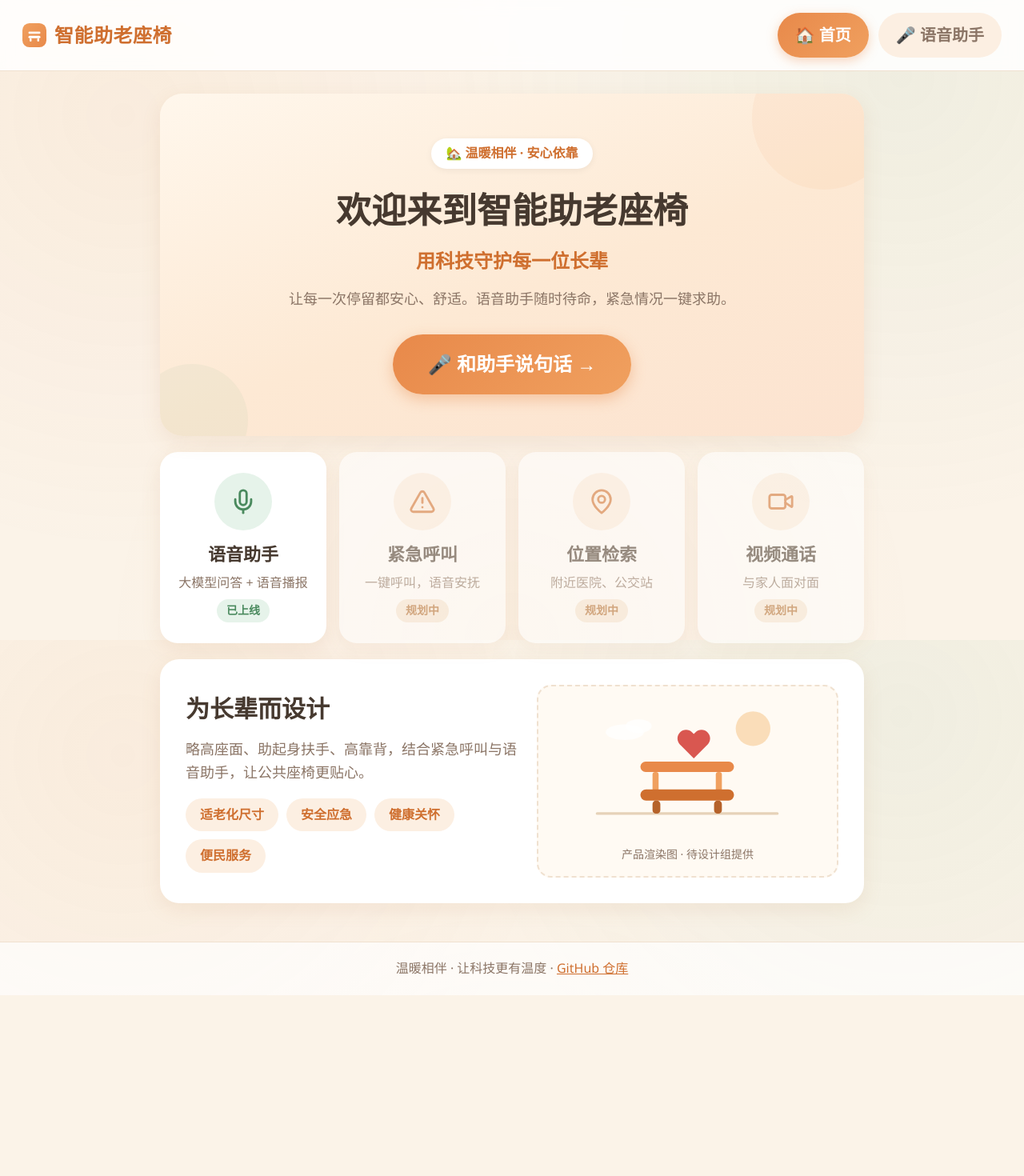
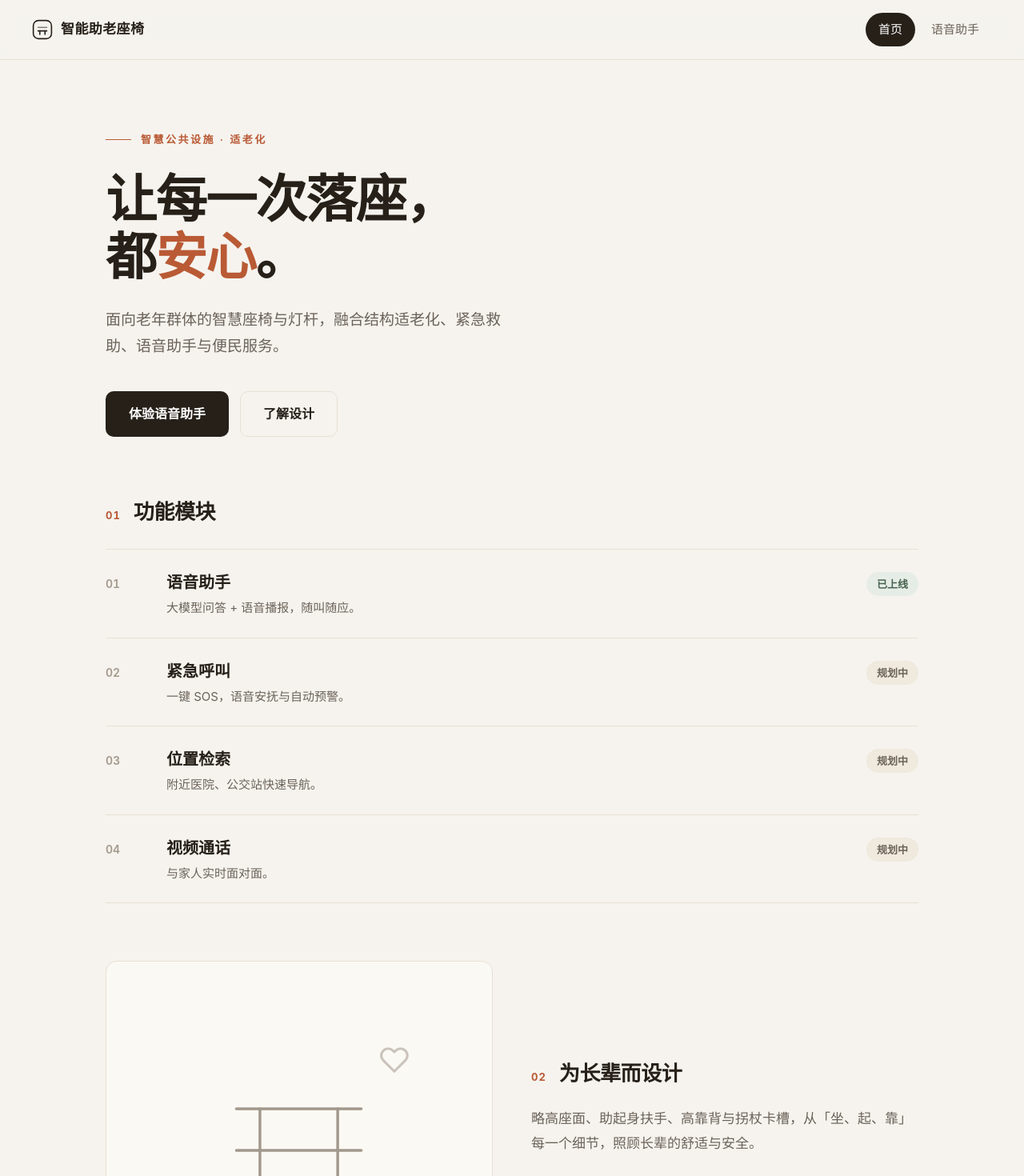
Before and after one commit to ELEVEN-323/smart-bench, a React (Vite) app: page / in a window 1280 px wide. Shown: the top 1470 px of the page at 80% size. Before the commit the page ends 1244 px from the top, so only its background shows below. Built offline with nearby package versions, Linux system fonts and the light colour scheme.

Commit message:
style: redesign with restrained editorial layout, flat palette and line art

```diff
--- a/src/App.tsx
+++ b/src/App.tsx
@@ -8,15 +8,15 @@ export default function App() {
     <div className="app">
       <header className="topbar">
         <div className="brand">
-          <Logo size={30} />
+          <Logo size={26} />
           <span>智能助老座椅</span>
         </div>
         <nav className="nav">
           <NavLink to="/" end className={({ isActive }) => (isActive ? 'nav-link active' : 'nav-link')}>
-            🏠 首页
+            首页
           </NavLink>
           <NavLink to="/assistant" className={({ isActive }) => (isActive ? 'nav-link active' : 'nav-link')}>
-            🎤 语音助手
+            语音助手
           </NavLink>
         </nav>
       </header>
@@ -27,9 +27,9 @@ export default function App() {
         </Routes>
       </main>
       <footer className="footer">
-        温暖相伴 · 让科技更有温度 ·{' '}
+        智能助老座椅 · 智慧公共设施 ·{' '}
         <a href="https://github.com/ELEVEN-323/smart-bench" target="_blank" rel="noreferrer">
-          GitHub 仓库
+          GitHub
         </a>
       </footer>
     </div>
--- a/src/components/BenchArt.tsx
+++ b/src/components/BenchArt.tsx
@@ -1,31 +1,35 @@
-/** 座椅插画（占位用，设计组渲染图到位后替换为真实图片） */
+/** 座椅线稿（单色、细线、克制）——占位用，渲染图到位后替换为真实图片 */
 export default function BenchArt() {
   return (
-    <svg viewBox="0 0 240 160" fill="none" aria-hidden="true" className="bench-art">
-      {/* 太阳 */}
-      <circle cx="196" cy="34" r="20" fill="#f6c68a" opacity="0.55" />
-      {/* 云朵 */}
-      <ellipse cx="48" cy="38" rx="22" ry="9" fill="#ffffff" opacity="0.75" />
-      <ellipse cx="64" cy="31" rx="15" ry="8" fill="#ffffff" opacity="0.75" />
-      {/* 爱心 */}
-      <g transform="translate(106, 30) scale(1.8)">
+    <svg
+      viewBox="0 0 200 140"
+      fill="none"
+      stroke="currentColor"
+      strokeWidth="2"
+      strokeLinecap="round"
+      strokeLinejoin="round"
+      aria-hidden="true"
+      className="bench-art"
+    >
+      {/* 靠背 */}
+      <path d="M55 72h90" />
+      {/* 靠背竖撑 */}
+      <path d="M72 72v30" />
+      <path d="M128 72v30" />
+      {/* 座面 */}
+      <path d="M55 102h90" />
+      {/* 椅腿 */}
+      <path d="M72 102v22" />
+      <path d="M128 102v22" />
+      {/* 地面 */}
+      <path d="M40 128h120" opacity="0.35" />
+      {/* 心形线稿 */}
+      <g transform="translate(158, 26) scale(0.9)">
         <path
           d="M20.84 4.61a5.5 5.5 0 0 0-7.78 0L12 5.67l-1.06-1.06a5.5 5.5 0 0 0-7.78 7.78l1.06 1.06L12 21.23l7.78-7.78 1.06-1.06a5.5 5.5 0 0 0 0-7.78z"
-          fill="#d95750"
+          opacity="0.55"
         />
       </g>
-      {/* 地面 */}
-      <line x1="16" y1="132" x2="224" y2="132" stroke="#e6d2b8" strokeWidth="3" strokeLinecap="round" />
-      {/* 靠背 */}
-      <rect x="66" y="72" width="108" height="12" rx="6" fill="#e8894a" />
-      {/* 靠背竖条 */}
-      <rect x="80" y="84" width="7" height="26" rx="3" fill="#f0a05f" />
-      <rect x="153" y="84" width="7" height="26" rx="3" fill="#f0a05f" />
-      {/* 座面 */}
-      <rect x="66" y="104" width="108" height="13" rx="6.5" fill="#cf6f2f" />
-      {/* 椅腿 */}
-      <rect x="80" y="117" width="9" height="15" rx="4" fill="#b5622a" />
-      <rect x="151" y="117" width="9" height="15" rx="4" fill="#b5622a" />
     </svg>
   )
 }
--- a/src/components/Logo.tsx
+++ b/src/components/Logo.tsx
@@ -1,21 +1,10 @@
-export default function Logo({ size = 34 }: { size?: number }) {
+export default function Logo({ size = 28 }: { size?: number }) {
   return (
     <svg width={size} height={size} viewBox="0 0 24 24" fill="none" aria-hidden="true">
-      <defs>
-        <linearGradient id="logoGradient" x1="0" y1="0" x2="24" y2="24" gradientUnits="userSpaceOnUse">
-          <stop stopColor="#f0a05f" />
-          <stop offset="1" stopColor="#e8894a" />
-        </linearGradient>
-      </defs>
-      {/* 圆角底 */}
-      <rect width="24" height="24" rx="7" fill="url(#logoGradient)" />
-      {/* 靠背 */}
-      <rect x="6" y="8.4" width="12" height="2.2" rx="1.1" fill="#fff" opacity="0.9" />
-      {/* 座面 */}
-      <rect x="6" y="12.6" width="12" height="2.4" rx="1.2" fill="#fff" />
-      {/* 椅腿 */}
-      <rect x="7.2" y="15" width="2" height="3.4" rx="1" fill="#fff" opacity="0.92" />
-      <rect x="14.8" y="15" width="2" height="3.4" rx="1" fill="#fff" opacity="0.92" />
+      <rect x="1.5" y="1.5" width="21" height="21" rx="6" stroke="#262019" strokeWidth="1.5" />
+      <path d="M7 13.5h10" stroke="#262019" strokeWidth="1.5" strokeLinecap="round" />
+      <path d="M7 9.5h10" stroke="#262019" strokeWidth="1.5" strokeLinecap="round" opacity="0.55" />
+      <path d="M9 13.5v4M15 13.5v4" stroke="#262019" strokeWidth="1.5" strokeLinecap="round" />
     </svg>
   )
 }
--- a/src/index.css
+++ b/src/index.css
@@ -1,17 +1,18 @@
 :root {
-  /* 温馨暖色主题 */
-  --color-bg: #fbf3e8;
-  --color-surface: #ffffff;
-  --color-primary: #e8894a;      /* 暖橙 */
-  --color-primary-dark: #cf6f2f;
-  --color-primary-light: #fcefe2;
-  --color-secondary: #6fae84;    /* 安心绿 */
-  --color-danger: #d95750;
-  --color-text: #46392f;         /* 暖棕 */
-  --color-text-light: #8b7566;
-  --color-border: #f0e1d0;
-  --radius: 20px;
-  --shadow: 0 8px 24px rgba(190, 135, 85, 0.12);
+  /* 克制的暖中性色 + 单一强调色 */
+  --bg: #f6f3ee;         /* 纸张暖白 */
+  --surface: #fffdf9;    /* 卡片白 */
+  --ink: #262019;        /* 深墨 */
+  --ink-2: #6b635a;      /* 次级 */
+  --ink-3: #a2988c;      /* 弱 */
+  --line: #e7e0d4;       /* 发丝线 */
+  --accent: #b95a35;     /* 陶土橙（唯一强调色） */
+  --accent-soft: #f3e3d8;
+  --green: #47624f;      /* 安心绿（仅状态） */
+  --green-soft: #e6ede6;
+  --radius: 14px;
+  --shadow: 0 1px 2px rgba(46, 34, 22, 0.04), 0 12px 32px rgba(46, 34, 22, 0.07);
+  --font-sans: 'Inter', 'PingFang SC', 'Microsoft YaHei', 'Segoe UI', system-ui, sans-serif;
 }
 
 * {
@@ -27,16 +28,13 @@ body,
 }
 
 body {
-  font-family: 'PingFang SC', 'Microsoft YaHei', 'Segoe UI', system-ui, sans-serif;
-  background:
-    radial-gradient(circle at 12% 18%, rgba(232, 137, 74, 0.07), transparent 42%),
-    radial-gradient(circle at 88% 12%, rgba(111, 174, 132, 0.08), transparent 42%),
-    radial-gradient(circle at 50% 100%, rgba(232, 137, 74, 0.05), transparent 50%),
-    var(--color-bg);
-  color: var(--color-text);
-  font-size: 18px;
-  line-height: 1.6;
+  font-family: var(--font-sans);
+  background: var(--bg);
+  color: var(--ink);
+  font-size: 17px;
+  line-height: 1.7;
   -webkit-font-smoothing: antialiased;
+  text-rendering: optimizeLegibility;
 }
 
 .app {
@@ -45,77 +43,77 @@ body {
   min-height: 100vh;
 }
 
-/* ===== 顶栏 ===== */
+/* ===== 顶栏：极简 + 发丝线 ===== */
 .topbar {
   display: flex;
   align-items: center;
   justify-content: space-between;
-  flex-wrap: wrap;
-  gap: 12px;
-  padding: 16px 28px;
-  background: rgba(255, 255, 255, 0.85);
-  backdrop-filter: blur(8px);
-  border-bottom: 1px solid var(--color-border);
+  gap: 16px;
+  padding: 16px 40px;
+  background: rgba(246, 243, 238, 0.9);
+  backdrop-filter: blur(10px);
+  border-bottom: 1px solid var(--line);
 }
 
 .brand {
   display: flex;
   align-items: center;
   gap: 10px;
-  font-size: 24px;
-  font-weight: 800;
-  color: var(--color-primary-dark);
-  letter-spacing: 0.5px;
+  font-size: 17px;
+  font-weight: 700;
+  letter-spacing: 0.4px;
+  color: var(--ink);
 }
 
 .nav {
   display: flex;
-  gap: 12px;
+  gap: 4px;
 }
 
 .nav-link {
-  display: inline-flex;
-  align-items: center;
-  padding: 12px 22px;
+  padding: 8px 16px;
   border-radius: 999px;
+  font-size: 15px;
+  font-weight: 500;
+  color: var(--ink-2);
   text-decoration: none;
-  font-size: 20px;
-  font-weight: 600;
-  color: var(--color-text-light);
-  background: var(--color-primary-light);
-  transition: all 0.2s;
+  transition: all 0.15s;
 }
 
 .nav-link:hover {
-  background: #f6dcc3;
-  transform: translateY(-1px);
+  color: var(--ink);
+  background: #ece7dc;
 }
 
 .nav-link.active {
-  background: linear-gradient(135deg, var(--color-primary), #f0a05f);
   color: #fff;
-  box-shadow: 0 4px 14px rgba(232, 137, 74, 0.35);
+  background: var(--ink);
 }
 
 /* ===== 内容区 ===== */
 .content {
   flex: 1;
   width: 100%;
-  max-width: 920px;
+  max-width: 1080px;
   margin: 0 auto;
-  padding: 28px 20px 48px;
+  padding: 56px 32px 88px;
 }
 
 /* ===== 页脚 ===== */
 .footer {
   text-align: center;
-  padding: 20px;
-  font-size: 16px;
-  color: var(--color-text-light);
-  border-top: 1px solid var(--color-border);
-  background: rgba(255, 255, 255, 0.7);
+  padding: 28px;
+  font-size: 13px;
+  letter-spacing: 0.3px;
+  color: var(--ink-3);
+  border-top: 1px solid var(--line);
 }
 
 .footer a {
-  color: var(--color-primary-dark);
+  color: var(--ink-2);
+  text-decoration: none;
 }
+
+.footer a:hover {
+  color: var(--ink);
+}
--- a/src/pages/Home.tsx
+++ b/src/pages/Home.tsx
@@ -1,72 +1,69 @@
 import { Link } from 'react-router-dom'
-import { MicIcon, AlertIcon, MapPinIcon, VideoIcon } from '../components/icons'
 import BenchArt from '../components/BenchArt'
 import './home.css'
+
+const FEATURES = [
+  { name: '语音助手', desc: '大模型问答 + 语音播报，随叫随应。', status: '已上线', done: true },
+  { name: '紧急呼叫', desc: '一键 SOS，语音安抚与自动预警。', status: '规划中' },
+  { name: '位置检索', desc: '附近医院、公交站快速导航。', status: '规划中' },
+  { name: '视频通话', desc: '与家人实时面对面。', status: '规划中' },
+]
 
 export default function Home() {
   return (
     <div className="home">
       <section className="hero">
-        <span className="hero-tag">🏡 温暖相伴 · 安心依靠</span>
-        <h1 className="hero-title">欢迎来到智能助老座椅</h1>
-        <p className="hero-sub">用科技守护每一位长辈</p>
-        <p className="hero-desc">
-          让每一次停留都安心、舒适。语音助手随时待命，紧急情况一键求助。
+        <span className="hero-kicker">智慧公共设施 · 适老化</span>
+        <h1 className="hero-title">
+          让每一次落座，
+          <br />
+          都<span className="accent">安心</span>。
+        </h1>
+        <p className="hero-sub">
+          面向老年群体的智慧座椅与灯杆，融合结构适老化、紧急救助、语音助手与便民服务。
         </p>
-        <Link to="/assistant" className="hero-btn">
-          🎤 和助手说句话 →
-        </Link>
+        <div className="hero-actions">
+          <Link to="/assistant" className="btn btn-primary">
+            体验语音助手
+          </Link>
+          <a href="#design" className="btn btn-ghost">
+            了解设计
+          </a>
+        </div>
       </section>
 
-      <section className="feature-grid">
-        <div className="feature-card done">
-          <div className="feature-icon">
-            <MicIcon size={34} color="#4a8a5e" />
-          </div>
-          <h3>语音助手</h3>
-          <p>大模型问答 + 语音播报</p>
-          <span className="feature-badge">已上线</span>
-        </div>
-        <div className="feature-card dim">
-          <div className="feature-icon">
-            <AlertIcon size={34} color="#cf6f2f" />
-          </div>
-          <h3>紧急呼叫</h3>
-          <p>一键呼叫，语音安抚</p>
-          <span className="feature-badge soon">规划中</span>
-        </div>
-        <div className="feature-card dim">
-          <div className="feature-icon">
-            <MapPinIcon size={34} color="#cf6f2f" />
-          </div>
-          <h3>位置检索</h3>
-          <p>附近医院、公交站</p>
-          <span className="feature-badge soon">规划中</span>
-        </div>
-        <div className="feature-card dim">
-          <div className="feature-icon">
-            <VideoIcon size={34} color="#cf6f2f" />
-          </div>
-          <h3>视频通话</h3>
-          <p>与家人面对面</p>
-          <span className="feature-badge soon">规划中</span>
+      <section className="spec" id="design">
+        <header className="sec-head">
+          <span className="sec-index">01</span>
+          <h2 className="sec-title">功能模块</h2>
+        </header>
+        <div className="spec-list">
+          {FEATURES.map((f, i) => (
+            <div key={f.name} className="spec-row">
+              <span className="spec-num">{String(i + 1).padStart(2, '0')}</span>
+              <div>
+                <h3 className="spec-name">{f.name}</h3>
+                <p className="spec-desc">{f.desc}</p>
+              </div>
+              <span className={`spec-status${f.done ? ' done' : ''}`}>{f.status}</span>
+            </div>
+          ))}
         </div>
       </section>
 
       <section className="showcase">
+        <div className="showcase-media">
+          <BenchArt />
+          <span className="showcase-label">产品渲染图 · 由设计组提供</span>
+        </div>
         <div className="showcase-text">
-          <h2>为长辈而设计</h2>
-          <p>略高座面、助起身扶手、高靠背，结合紧急呼叫与语音助手，让公共座椅更贴心。</p>
-          <ul className="showcase-tags">
-            <li>适老化尺寸</li>
-            <li>安全应急</li>
-            <li>健康关怀</li>
-            <li>便民服务</li>
-          </ul>
-        </div>
-        <div className="showcase-img">
-          <BenchArt />
-          <span className="showcase-note">产品渲染图 · 待设计组提供</span>
+          <header className="sec-head">
+            <span className="sec-index">02</span>
+            <h2 className="sec-title">为长辈而设计</h2>
+          </header>
+          <p>
+            略高座面、助起身扶手、高靠背与拐杖卡槽，从「坐、起、靠」每一个细节，照顾长辈的舒适与安全。
+          </p>
         </div>
       </section>
     </div>
--- a/src/pages/home.css
+++ b/src/pages/home.css
@@ -1,225 +1,216 @@
 .home {
   display: flex;
   flex-direction: column;
-  gap: 20px;
+  gap: 72px;
 }
 
-/* ===== 主视觉 ===== */
+/* ===== 编辑式主视觉 ===== */
 .hero {
-  position: relative;
-  overflow: hidden;
-  text-align: center;
-  padding: 56px 28px 52px;
-  border-radius: 28px;
-  background: linear-gradient(160deg, #fff7ec 0%, #fde9d4 55%, #fce3d0 100%);
-  box-shadow: var(--shadow);
+  max-width: 760px;
+  padding-top: 24px;
 }
 
-.hero::before,
-.hero::after {
-  content: '';
-  position: absolute;
-  border-radius: 50%;
-  opacity: 0.5;
+.hero-kicker {
+  display: inline-flex;
+  align-items: center;
+  gap: 12px;
+  font-size: 13px;
+  font-weight: 600;
+  letter-spacing: 2.5px;
+  color: var(--accent);
+  margin-bottom: 28px;
 }
 
-.hero::before {
-  width: 180px;
-  height: 180px;
-  background: rgba(232, 137, 74, 0.14);
-  top: -60px;
-  right: -40px;
-}
-
-.hero::after {
-  width: 140px;
-  height: 140px;
-  background: rgba(111, 174, 132, 0.14);
-  bottom: -50px;
-  left: -30px;
-}
-
-.hero-tag {
-  display: inline-block;
-  padding: 6px 18px;
-  border-radius: 999px;
-  background: #fff;
-  color: var(--color-primary-dark);
-  font-size: 16px;
-  font-weight: 600;
-  margin-bottom: 16px;
-  box-shadow: 0 2px 8px rgba(0, 0, 0, 0.06);
+.hero-kicker::before {
+  content: '';
+  width: 32px;
+  height: 1px;
+  background: var(--accent);
 }
 
 .hero-title {
-  font-size: 44px;
+  font-size: clamp(40px, 6vw, 64px);
+  line-height: 1.12;
   font-weight: 800;
-  color: var(--color-text);
-  margin-bottom: 10px;
+  letter-spacing: -1.5px;
+  color: var(--ink);
+  margin-bottom: 28px;
+}
+
+.hero-title .accent {
+  color: var(--accent);
 }
 
 .hero-sub {
-  font-size: 24px;
-  font-weight: 600;
-  color: var(--color-primary-dark);
-  margin-bottom: 14px;
+  font-size: 19px;
+  color: var(--ink-2);
+  max-width: 520px;
+  margin-bottom: 40px;
 }
 
-.hero-desc {
-  font-size: 18px;
-  color: var(--color-text-light);
-  max-width: 560px;
-  margin: 0 auto 30px;
+.hero-actions {
+  display: flex;
+  gap: 14px;
+  flex-wrap: wrap;
 }
 
-.hero-btn {
-  display: inline-block;
-  padding: 18px 44px;
-  font-size: 24px;
-  font-weight: 700;
-  color: #fff;
-  border-radius: 999px;
+.btn {
+  display: inline-flex;
+  align-items: center;
+  gap: 8px;
+  padding: 14px 28px;
+  border-radius: 10px;
+  font-size: 16px;
+  font-weight: 600;
   text-decoration: none;
-  background: linear-gradient(135deg, var(--color-primary), #f0a05f);
-  box-shadow: 0 6px 18px rgba(232, 137, 74, 0.4);
-  transition: all 0.2s;
+  border: 1px solid transparent;
+  transition: all 0.15s;
 }
 
-.hero-btn:hover {
-  transform: translateY(-2px);
-  box-shadow: 0 8px 22px rgba(232, 137, 74, 0.5);
+.btn-primary {
+  background: var(--ink);
+  color: #fff;
 }
 
-/* ===== 功能卡片 ===== */
-.feature-grid {
-  display: grid;
-  grid-template-columns: repeat(auto-fit, minmax(180px, 1fr));
+.btn-primary:hover {
+  background: #000;
+  transform: translateY(-1px);
+}
+
+.btn-ghost {
+  border-color: var(--line);
+  color: var(--ink);
+  background: transparent;
+}
+
+.btn-ghost:hover {
+  background: #ece7dc;
+}
+
+/* ===== 区块标题 ===== */
+.sec-head {
+  display: flex;
+  align-items: baseline;
   gap: 16px;
 }
 
-.feature-card {
-  background: var(--color-surface);
-  border-radius: 22px;
-  padding: 26px 16px;
-  text-align: center;
-  box-shadow: var(--shadow);
-  transition: transform 0.2s, box-shadow 0.2s;
+.sec-index {
+  font-size: 13px;
+  font-weight: 700;
+  letter-spacing: 1px;
+  color: var(--accent);
+  font-variant-numeric: tabular-nums;
 }
 
-.feature-card:hover {
-  transform: translateY(-4px);
+.sec-title {
+  font-size: 26px;
+  font-weight: 700;
+  letter-spacing: -0.4px;
+  color: var(--ink);
 }
 
-.feature-card.dim {
-  opacity: 0.55;
+/* ===== 功能列表（规格表式） ===== */
+.spec-list {
+  border-top: 1px solid var(--line);
+  margin-top: 24px;
 }
 
-.feature-icon {
-  width: 72px;
-  height: 72px;
-  border-radius: 50%;
-  display: flex;
-  align-items: center;
-  justify-content: center;
-  margin: 0 auto 12px;
-  background: var(--color-primary-light);
+.spec-row {
+  display: grid;
+  grid-template-columns: 56px 1fr auto;
+  gap: 20px;
+  align-items: baseline;
+  padding: 24px 0;
+  border-bottom: 1px solid var(--line);
 }
 
-.feature-card.done .feature-icon {
-  background: #e6f3ea;
+.spec-num {
+  font-size: 14px;
+  font-weight: 600;
+  color: var(--ink-3);
+  font-variant-numeric: tabular-nums;
 }
 
-.feature-card h3 {
-  font-size: 22px;
-  margin-bottom: 6px;
+.spec-name {
+  font-size: 20px;
+  font-weight: 700;
+  margin-bottom: 2px;
+  color: var(--ink);
 }
 
-.feature-card p {
-  font-size: 16px;
-  color: var(--color-text-light);
+.spec-desc {
+  font-size: 15px;
+  color: var(--ink-2);
 }
 
-.feature-badge {
-  display: inline-block;
-  margin-top: 8px;
-  padding: 3px 12px;
+.spec-status {
+  font-size: 13px;
+  font-weight: 600;
+  padding: 4px 13px;
   border-radius: 999px;
-  font-size: 14px;
-  font-weight: 600;
-  background: #e6f3ea;
-  color: #4a8a5e;
+  color: var(--ink-2);
+  background: #efe9de;
+  white-space: nowrap;
 }
 
-.feature-badge.soon {
-  background: #f6e8d7;
-  color: #b06a2c;
+.spec-status.done {
+  color: var(--green);
+  background: var(--green-soft);
 }
 
 /* ===== 产品展示 ===== */
 .showcase {
   display: grid;
-  grid-template-columns: 1.1fr 1fr;
-  gap: 24px;
+  grid-template-columns: 1fr 1fr;
+  gap: 48px;
   align-items: center;
-  background: var(--color-surface);
-  border-radius: 24px;
-  padding: 32px;
-  box-shadow: var(--shadow);
 }
 
-.showcase-text h2 {
-  font-size: 30px;
-  margin-bottom: 12px;
-  color: var(--color-text);
+.showcase-media {
+  position: relative;
+  aspect-ratio: 4 / 3;
+  border: 1px solid var(--line);
+  border-radius: var(--radius);
+  background: #fbf9f4;
+  display: flex;
+  align-items: center;
+  justify-content: center;
+  color: var(--ink-3);
+}
+
+.bench-art {
+  width: 72%;
+  height: auto;
+}
+
+.showcase-label {
+  position: absolute;
+  left: 16px;
+  bottom: 14px;
+  font-size: 13px;
+  letter-spacing: 0.3px;
+  color: var(--ink-3);
 }
 
 .showcase-text p {
-  font-size: 18px;
-  color: var(--color-text-light);
-  margin-bottom: 18px;
+  font-size: 17px;
+  line-height: 1.85;
+  color: var(--ink-2);
+  margin-top: 18px;
 }
 
-.showcase-tags {
-  display: flex;
-  flex-wrap: wrap;
-  gap: 10px;
-  list-style: none;
-}
-
-.showcase-tags li {
-  padding: 8px 18px;
-  border-radius: 999px;
-  font-size: 16px;
-  font-weight: 600;
-  background: var(--color-primary-light);
-  color: var(--color-primary-dark);
-}
-
-.showcase-img {
-  position: relative;
-  display: flex;
-  flex-direction: column;
-  align-items: center;
-  gap: 10px;
-  padding: 16px;
-  border-radius: 18px;
-  border: 2px dashed var(--color-border);
-  background: #fffaf3;
-}
-
-.bench-art {
-  width: 100%;
-  max-width: 260px;
-  height: auto;
-}
-
-.showcase-note {
-  font-size: 14px;
-  color: var(--color-text-light);
-}
-
-@media (max-width: 680px) {
+/* ===== 响应式 ===== */
+@media (max-width: 720px) {
   .showcase {
     grid-template-columns: 1fr;
   }
+
+  .spec-row {
+    grid-template-columns: 40px 1fr;
+  }
+
+  .spec-status {
+    grid-column: 2;
+    justify-self: start;
+  }
 }
```
Also changed, not shown: src/pages/assistant.css (+56 -56 lines).
